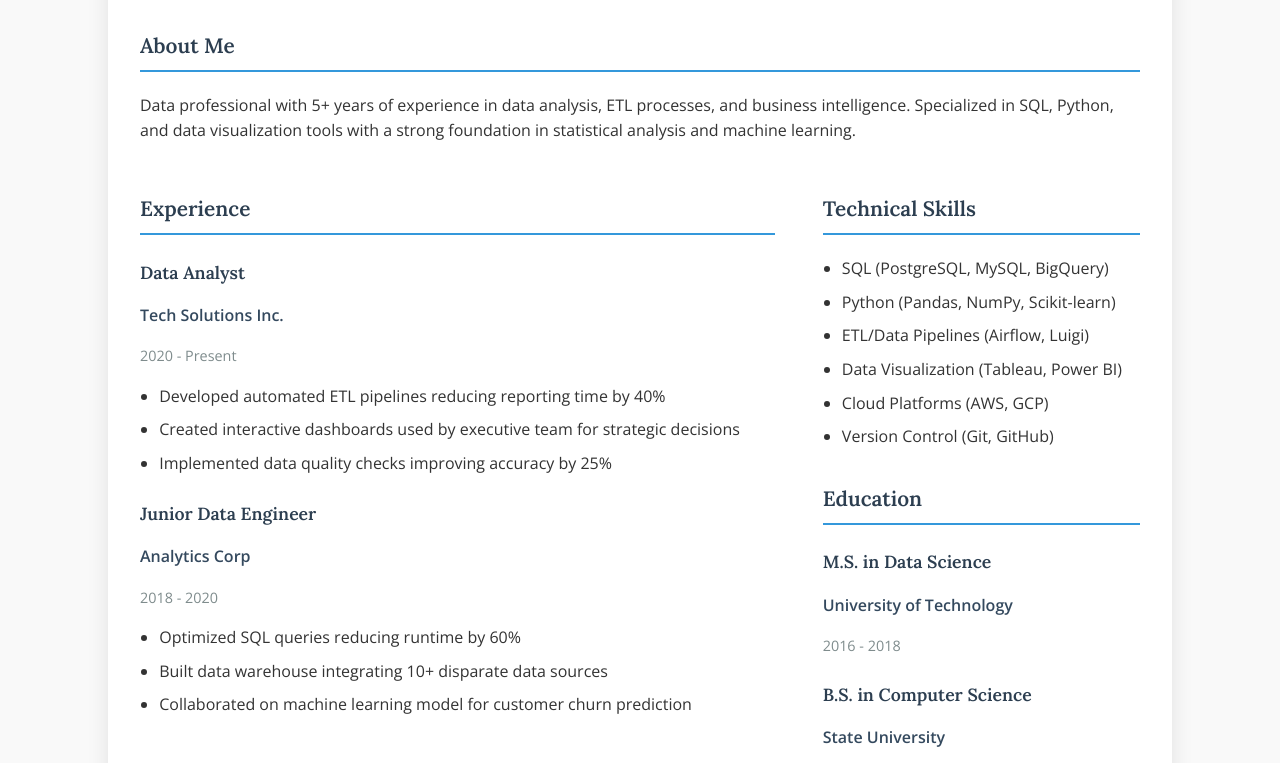
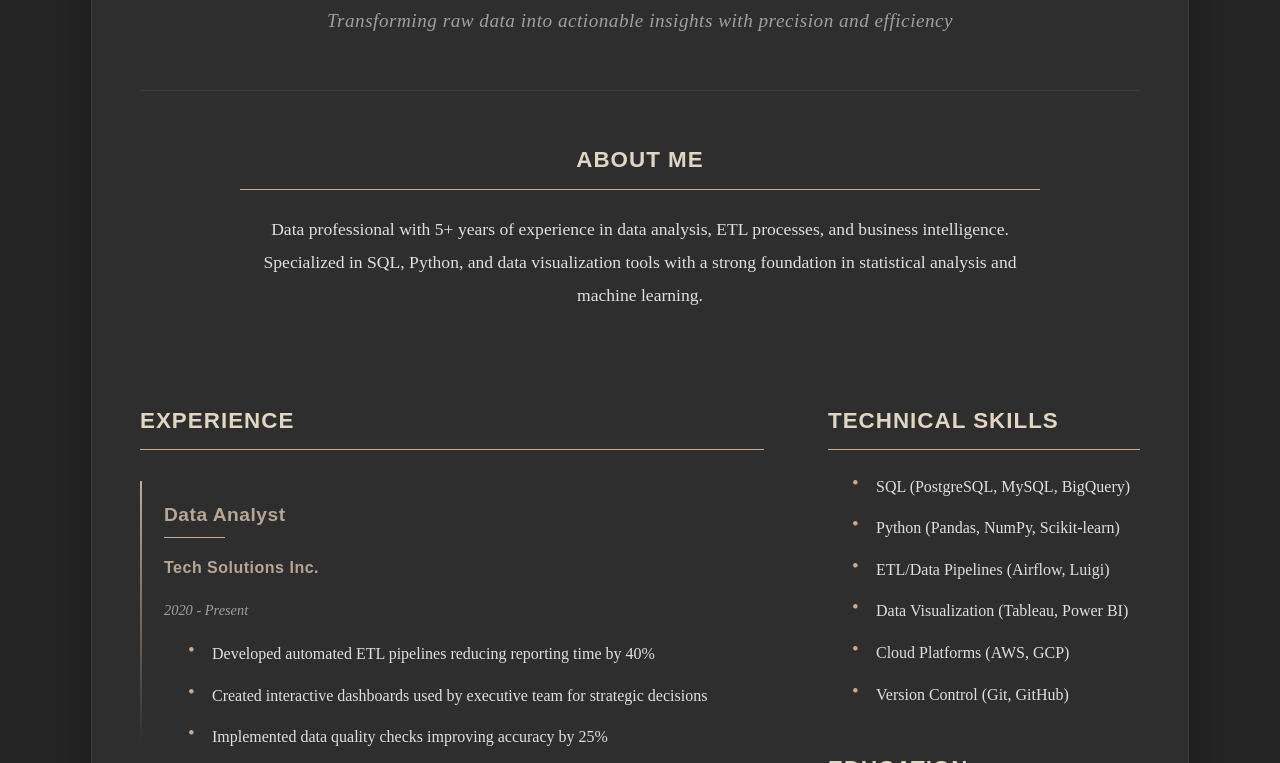
Before and after one commit to Ell10ttHar5h/resume_website, a plain HTML site: page index.html in a window 1280 px wide. Shown: the part 263-1026 px from the top of the page. Drawn offline with nearby package versions, Linux system fonts and the light colour scheme.

Commit message:
change to dark theme css

```diff
--- a/styles.css
+++ b/styles.css
@@ -1,78 +1,95 @@
-/* Color Palette */
+/* Elegant Dark Theme Color Palette */
 :root {
-    --primary: #2c3e50;
-    --secondary: #34495e;
-    --accent: #3498db;
-    --light: #ecf0f1;
-    --dark: #2c3e50;
-    --text: #333333;
-    --text-light: #7f8c8d;
+    --primary: #e2d5c1; /* Creamy parchment */
+    --secondary: #b8a692; /* Muted tan */
+    --accent: #c9a88e; /* Warm bronze */
+    --light: #3a3a3a; /* Dark gray */
+    --dark: #1e1e1e; /* Near black */
+    --text: #e0e0e0; /* Soft white */
+    --text-light: #a0a0a0; /* Gray text */
+    --background: #252525; /* Dark background */
+    --card: #2e2e2e; /* Slightly lighter card */
 }
 
-/* Typography */
+/* Typography - More refined choices */
 body {
-    font-family: 'Open Sans', sans-serif;
-    line-height: 1.6;
+    font-family: 'Cormorant Garamond', serif;
+    line-height: 1.8;
     color: var(--text);
-    background-color: #f9f9f9;
+    background-color: var(--background);
     margin: 0;
     padding: 0;
+    font-weight: 300;
 }
 
+@import url('https://fonts.googleapis.com/css2?family=Cormorant+Garamond:wght@300;400;600;700&family=Proza+Libre:wght@400;600&display=swap');
+
 h1, h2, h3, h4 {
-    font-family: 'Lora', serif;
+    font-family: 'Proza Libre', sans-serif;
     font-weight: 600;
     color: var(--primary);
+    letter-spacing: 0.5px;
 }
 
 h1 {
-    font-size: 2.5rem;
+    font-size: 2.8rem;
     margin-bottom: 0.5rem;
+    font-weight: 700;
+    text-transform: uppercase;
+    letter-spacing: 1px;
 }
 
 h2 {
-    font-size: 1.5rem;
+    font-size: 1.6rem;
     color: var(--accent);
     margin-top: 0;
+    font-style: italic;
+    font-weight: 400;
 }
 
 h3 {
-    font-size: 1.3rem;
-    border-bottom: 2px solid var(--accent);
+    font-size: 1.4rem;
+    border-bottom: 1px solid var(--accent);
     padding-bottom: 0.5rem;
-    margin-top: 2rem;
+    margin-top: 2.5rem;
+    text-transform: uppercase;
+    letter-spacing: 1px;
 }
 
 h4 {
-    font-size: 1.1rem;
+    font-size: 1.2rem;
     margin-bottom: 0.3rem;
+    color: var(--secondary);
 }
 
-/* Layout */
+/* Layout - More refined spacing */
 .container {
     max-width: 1000px;
-    margin: 0 auto;
-    padding: 2rem;
-    background-color: white;
-    box-shadow: 0 0 20px rgba(0, 0, 0, 0.1);
+    margin: 2rem auto;
+    padding: 3rem;
+    background-color: var(--card);
+    box-shadow: 0 10px 30px rgba(0, 0, 0, 0.3);
+    border: 1px solid var(--light);
 }
 
 header {
     text-align: center;
-    margin-bottom: 2rem;
-    padding-bottom: 1.5rem;
+    margin-bottom: 3rem;
+    padding-bottom: 2rem;
     border-bottom: 1px solid var(--light);
 }
 
 .tagline {
     font-style: italic;
     color: var(--text-light);
-    font-size: 1.1rem;
+    font-size: 1.2rem;
+    letter-spacing: 0.5px;
+    margin-top: 1rem;
 }
 
 .columns {
     display: flex;
-    gap: 3rem;
+    gap: 4rem;
 }
 
 .experience {
@@ -83,52 +100,123 @@ header {
     flex: 1;
 }
 
-/* Sections */
+/* Sections - More elegant details */
 .job {
-    margin-bottom: 1.5rem;
+    margin-bottom: 2.5rem;
+    position: relative;
+    padding-left: 1.5rem;
+}
+
+.job:before {
+    content: "";
+    position: absolute;
+    left: 0;
+    top: 0.5rem;
+    height: calc(100% - 1rem);
+    width: 2px;
+    background: linear-gradient(to bottom, var(--accent), transparent);
 }
 
 .company, .school {
     font-weight: 600;
     color: var(--secondary);
+    font-family: 'Proza Libre', sans-serif;
+    letter-spacing: 0.5px;
 }
 
 .date {
     color: var(--text-light);
     font-size: 0.9rem;
-    margin-bottom: 0.5rem;
+    margin-bottom: 0.8rem;
+    font-style: italic;
 }
 
 ul {
-    padding-left: 1.2rem;
+    padding-left: 1.5rem;
+    list-style-type: none;
 }
 
 li {
-    margin-bottom: 0.5rem;
+    margin-bottom: 0.8rem;
+    position: relative;
+    padding-left: 1.5rem;
 }
 
-/* Footer */
+li:before {
+    content: "•";
+    position: absolute;
+    left: 0;
+    color: var(--accent);
+    font-size: 1.2rem;
+    line-height: 1;
+}
+
+/* Footer - More sophisticated */
 footer {
-    margin-top: 2rem;
-    padding-top: 1.5rem;
+    margin-top: 3rem;
+    padding-top: 2rem;
     border-top: 1px solid var(--light);
     text-align: center;
-    font-size: 0.9rem;
+    font-size: 0.95rem;
     color: var(--text-light);
 }
 
 .contact p {
-    margin: 0.3rem 0;
+    margin: 0.5rem 0;
+    letter-spacing: 0.5px;
 }
 
-/* Responsive Design */
+a {
+    color: var(--accent);
+    text-decoration: none;
+    transition: all 0.3s ease;
+}
+
+a:hover {
+    color: var(--primary);
+    text-decoration: underline;
+}
+
+/* Responsive Design - More polished */
 @media (max-width: 768px) {
     .columns {
         flex-direction: column;
-        gap: 1rem;
+        gap: 2rem;
     }
 
     .container {
-        padding: 1rem;
+        padding: 2rem;
+        margin: 0;
+        border: none;
+        box-shadow: none;
+    }
+
+    h1 {
+        font-size: 2.2rem;
     }
 }
+
+/* Special elegant touches */
+.about {
+    font-size: 1.1rem;
+    line-height: 1.9;
+    text-align: center;
+    max-width: 800px;
+    margin: 0 auto 3rem;
+    padding: 0 1rem;
+}
+
+.job h4 {
+    position: relative;
+    display: inline-block;
+}
+
+.job h4:after {
+    content: "";
+    position: absolute;
+    bottom: -5px;
+    left: 0;
+    width: 50%;
+    height: 1px;
+    background: var(--accent);
+}
```
